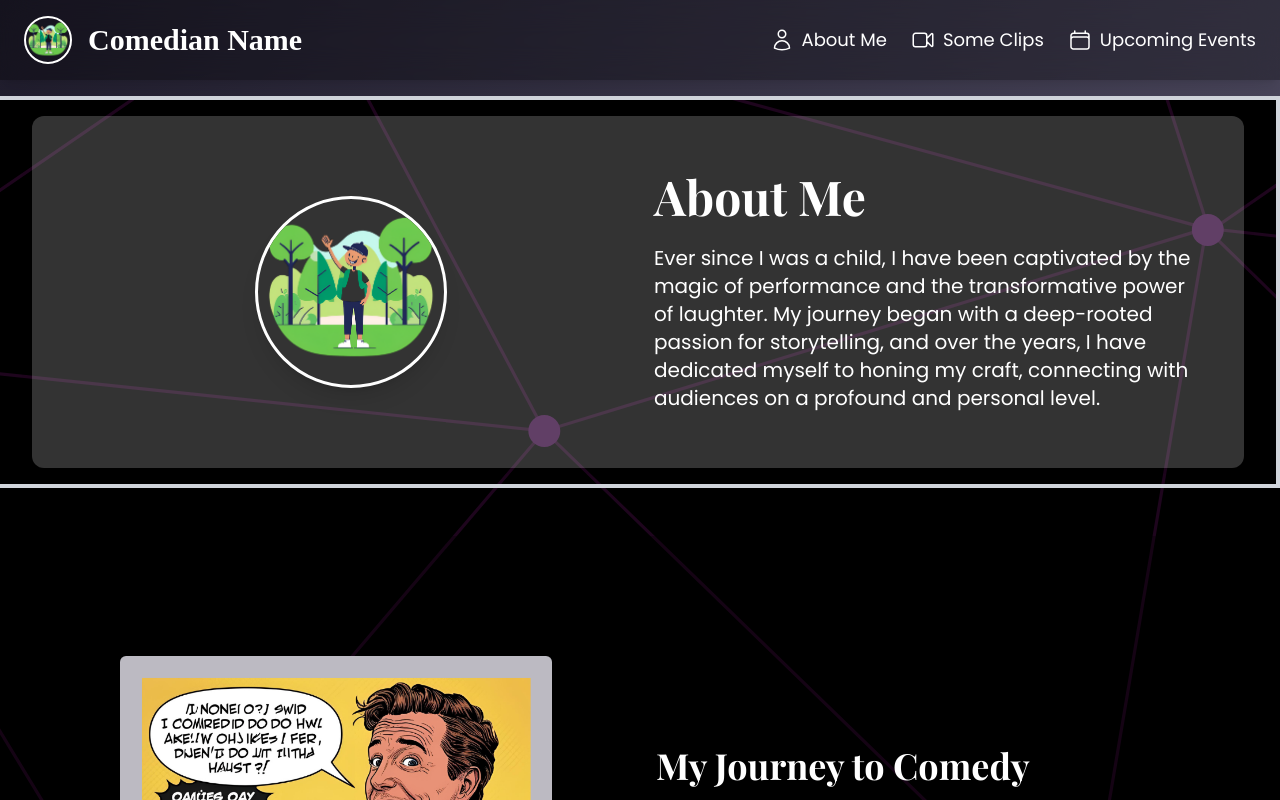
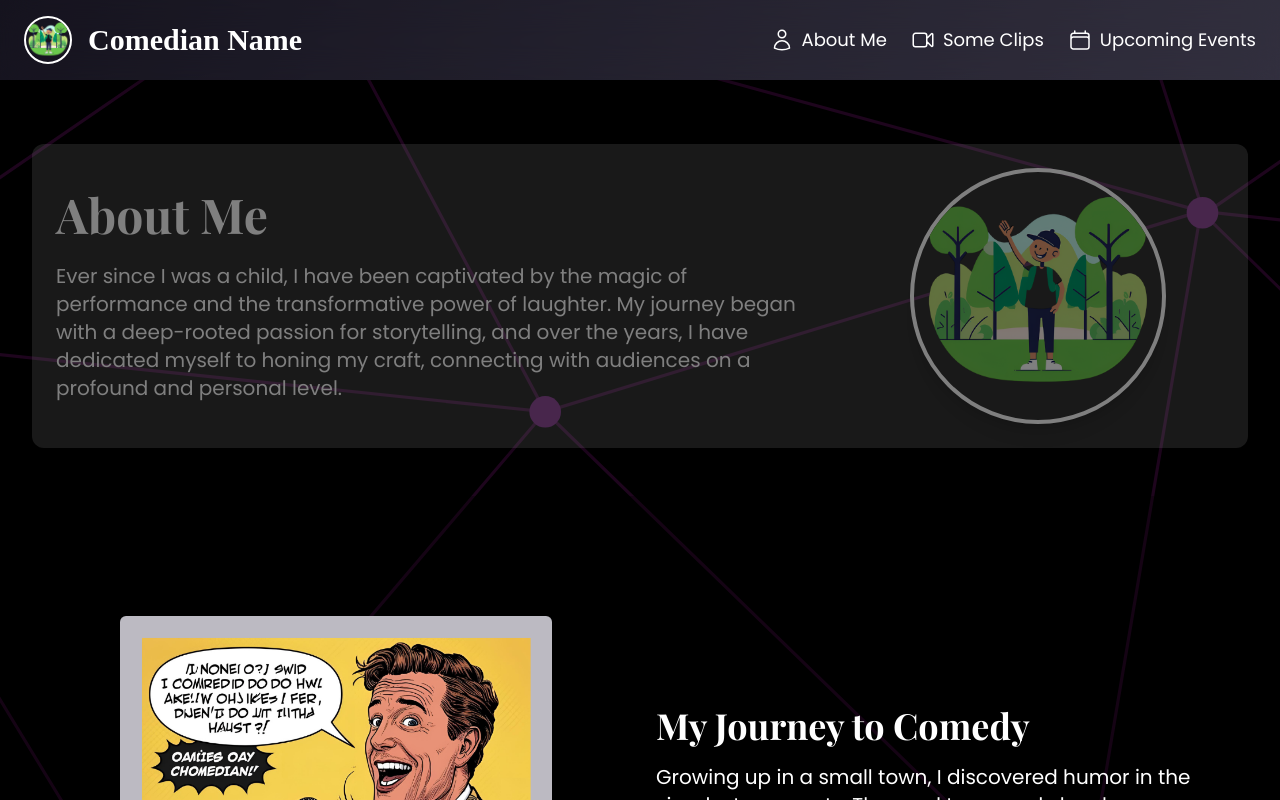
Before and after one commit to WuTangLan1/Sample-Comedy-Profile-1, a Next.js app: page / in a window 1280 px wide. Shown: the top 800 px of the page. Built offline with nearby package versions, Linux system fonts and the light colour scheme.

Commit message:
new angle on about me section

```diff
--- a/src/components/AboutSection.tsx
+++ b/src/components/AboutSection.tsx
@@ -1,5 +1,5 @@
-import { forwardRef, useRef, useEffect } from "react";
-import { motion, useInView, useAnimation } from "framer-motion";
+import { forwardRef, useRef, useEffect, useState } from "react";
+import { motion, useInView, useAnimation, AnimatePresence } from "framer-motion";
 
 interface AnimatedImageProps {
   src: string;
@@ -8,11 +8,7 @@ interface AnimatedImageProps {
 }
 
 const imageVariants = {
-  hidden: {
-    scale: 0.35,
-    opacity: 0.5,
-    filter: "blur(8px)"
-  },
+  hidden: { scale: 0.35, opacity: 0.5, filter: "blur(8px)" },
   visible: {
     scale: 0.75,
     opacity: 1,
@@ -20,29 +16,16 @@ const imageVariants = {
     transition: {
       duration: 0.8,
       ease: [0.33, 1, 0.68, 1],
-      scale: {
-        type: "spring",
-        stiffness: 150,
-        damping: 20,
-        mass: 0.5
-      }
+      scale: { type: "spring", stiffness: 150, damping: 20, mass: 0.5 }
     }
   }
 };
 
 const AnimatedImage: React.FC<AnimatedImageProps> = ({ src, alt, className }) => {
   const ref = useRef(null);
-  const inView = useInView(ref, {
-    margin: "0px 0px -50px 0px",
-    amount: 0.6,
-    once: false
-  });
+  const inView = useInView(ref, { margin: "0px 0px -50px 0px", amount: 0.6, once: false });
   const controls = useAnimation();
-
-  useEffect(() => {
-    controls.start(inView ? "visible" : "hidden");
-  }, [inView, controls]);
-
+  useEffect(() => { controls.start(inView ? "visible" : "hidden"); }, [inView, controls]);
   return (
     <motion.img
       ref={ref}
@@ -57,23 +40,55 @@ const AnimatedImage: React.FC<AnimatedImageProps> = ({ src, alt, className }) =>
   );
 };
 
+const textVariants = {
+  hidden: { opacity: 0, width: 0, transition: { duration: 0.5 } },
+  visible: { opacity: 1, width: "100%", transition: { duration: 0.5 } }
+};
+
+const profileImageVariants = {
+  minimized: { scale: 1.2, transition: { duration: 0.3, ease: [0.33, 1, 0.68, 1] } },
+  maximized: { scale: 1, transition: { duration: 0.3, ease: [0.33, 1, 0.68, 1] } }
+};
+
 const AboutSection = forwardRef<HTMLElement>((_, ref) => {
   return (
-    <section ref={ref} id="about" className="min-h-screen relative flex flex-col items-center justify-center bg-gray-100 bg-opacity-30 backdrop-filter backdrop-blur-md bg-[url('/images/backgrounds/aboutbg.svg')] bg-cover bg-center">
+    <section ref={ref} id="about" className="min-h-screen pt-16 relative flex flex-col items-center justify-start bg-gray-100 bg-opacity-30 backdrop-filter backdrop-blur-md bg-[url('/images/backgrounds/aboutbg.svg')] bg-cover bg-center">
       <div className="absolute inset-0 bg-black opacity-50"></div>
-      <div className="self-start relative border-4 border-l-0 border-gray-300 bg-transparent py-4 px-8 w-full max-w-screen-xl">
-        <div className="container p-8 bg-white/20 rounded-xl shadow-lg flex flex-col md:flex-row items-center">
-          <div className="w-full md:w-1/2 p-4 flex justify-center">
-            <AnimatedImage src="/images/profile_photos/profile5.png" alt="Profile" className="w-64 h-64 object-cover rounded-full border-4 border-white shadow-xl" />
-          </div>
-          <div className="w-full md:w-1/2 p-4 text-center md:text-left">
-            <h2 className="text-5xl font-bold font-[PlayfairDisplay] mb-4 text-white">About Me</h2>
-            <p className="text-xl font-medium text-white">
-              Ever since I was a child, I have been captivated by the magic of performance and the transformative power of laughter. My journey began with a deep-rooted passion for storytelling, and over the years, I have dedicated myself to honing my craft, connecting with audiences on a profound and personal level.
-            </p>
-          </div>
+      <motion.div
+        initial={{ opacity: 0, y: 50 }}
+        animate={{ opacity: 1, y: 0 }}
+        transition={{ duration: 1, ease: "easeOut" }}
+        className="w-full max-w-screen-2xl mx-auto text-center px-8"
+      >
+        <div className="container p-2 bg-white/20 rounded-xl shadow-lg flex flex-col md:flex-row items-center justify-center">
+          <AnimatePresence>
+            <motion.div
+              key="text"
+              variants={textVariants}
+              initial="hidden"
+              animate="visible"
+              exit="hidden"
+              className="w-full md:w-1/2 p-4 text-center md:text-left"
+            >
+              <h2 className="text-5xl font-bold font-[PlayfairDisplay] mb-4 text-white">About Me</h2>
+              <p className="text-xl font-medium text-white">
+                Ever since I was a child, I have been captivated by the magic of performance and the transformative power of laughter. My journey began with a deep-rooted passion for storytelling, and over the years, I have dedicated myself to honing my craft, connecting with audiences on a profound and personal level.
+              </p>
+            </motion.div>
+          </AnimatePresence>
+          <motion.div
+            variants={profileImageVariants}
+            animate="maximized"
+            className="w-full md:w-1/2 p-4 flex justify-center"
+          >
+            <motion.img
+              src="/images/profile_photos/profile5.png"
+              alt="Profile"
+              className="w-64 h-64 object-cover rounded-full border-4 border-white shadow-xl"
+            />
+          </motion.div>
         </div>
-      </div>
+      </motion.div>
       <motion.div initial={{ opacity: 0.5, y: 50 }} whileInView={{ opacity: 1, y: 0 }} transition={{ duration: 0.7, delay: 0.2 }} className="relative container mx-auto p-8 mt-12 bg-black/30 rounded-xl shadow-2xl flex flex-col md:flex-row items-center">
         <div className="w-full md:w-1/2 p-4">
           <AnimatedImage src="/images/event_photos/event1.png" alt="Event 1" className="w-full h-auto rounded-lg shadow-lg" />
--- a/src/components/Layout.tsx
+++ b/src/components/Layout.tsx
@@ -11,7 +11,7 @@ const Layout = ({ children }: LayoutProps) => {
   return (
     <div className="scroll-smooth">
       <Header aboutRef={aboutRef} clipsRef={clipsRef} eventsRef={eventsRef} />
-      <main className="pt-24">
+      <main className="pt-20">
         {children({ aboutRef, clipsRef, eventsRef })}
       </main>
     </div>
```
